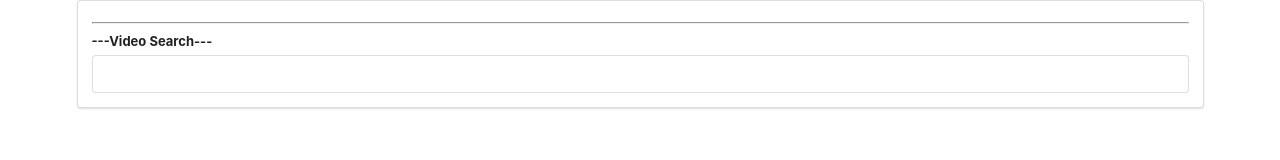
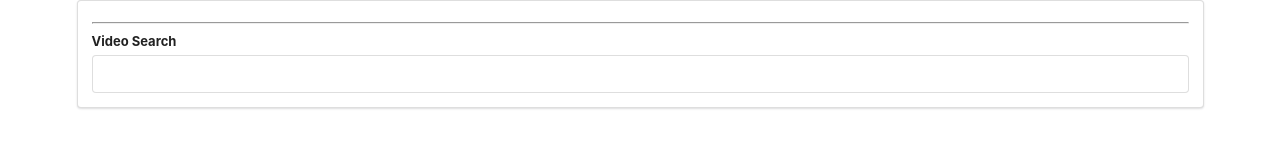
Before and after one commit to JohnQ1981/searchvideos, a React (Create React App) app in the folder packages/searchvideosapp/: page / in a window 1280 px wide. Shown: the top 160 px of the page. Built offline with nearby package versions, Linux system fonts and the light colour scheme.

Commit message:
removed -- from title

```diff
--- a/packages/searchvideosapp/public/index.html
+++ b/packages/searchvideosapp/public/index.html
@@ -5,7 +5,13 @@
     <link rel="icon" href="%PUBLIC_URL%/favicon.ico" />
     <meta name="viewport" content="width=device-width, initial-scale=1" />
     <meta name="theme-color" content="#000000" />
-    <link rel="stylesheet" href="https://cdnjs.cloudflare.com/ajax/libs/semantic-ui/2.4.1/semantic.min.css" integrity="sha512-8bHTC73gkZ7rZ7vpqUQThUDhqcNFyYi2xgDgPDHc+GXVGHXq+xPjynxIopALmOPqzo9JZj0k6OqqewdGO3EsrQ==" crossorigin="anonymous" referrerpolicy="no-referrer" />
+    <link
+      rel="stylesheet"
+      href="https://cdnjs.cloudflare.com/ajax/libs/semantic-ui/2.4.1/semantic.min.css"
+      integrity="sha512-8bHTC73gkZ7rZ7vpqUQThUDhqcNFyYi2xgDgPDHc+GXVGHXq+xPjynxIopALmOPqzo9JZj0k6OqqewdGO3EsrQ=="
+      crossorigin="anonymous"
+      referrerpolicy="no-referrer"
+    />
     <meta
       name="description"
       content="Web site created using create-react-app"
@@ -25,7 +31,7 @@
       work correctly both with client-side routing and a non-root public URL.
       Learn how to configure a non-root public URL by running `npm run build`.
     -->
-    <title>React App</title>
+    <title>Search Videos App by J.Q</title>
   </head>
   <body>
     <noscript>You need to enable JavaScript to run this app.</noscript>
--- a/packages/searchvideosapp/src/components/SearchBar.js
+++ b/packages/searchvideosapp/src/components/SearchBar.js
@@ -17,7 +17,7 @@ class SearchBar extends React.Component {
         <hr></hr>
         <form onSubmit={this.onFormSubmit} className="ui form">
           <div className="field">
-            <label>---Video Search---</label>
+            <label>Video Search</label>
             <input
               type="text"
               value={this.state.term}
```
